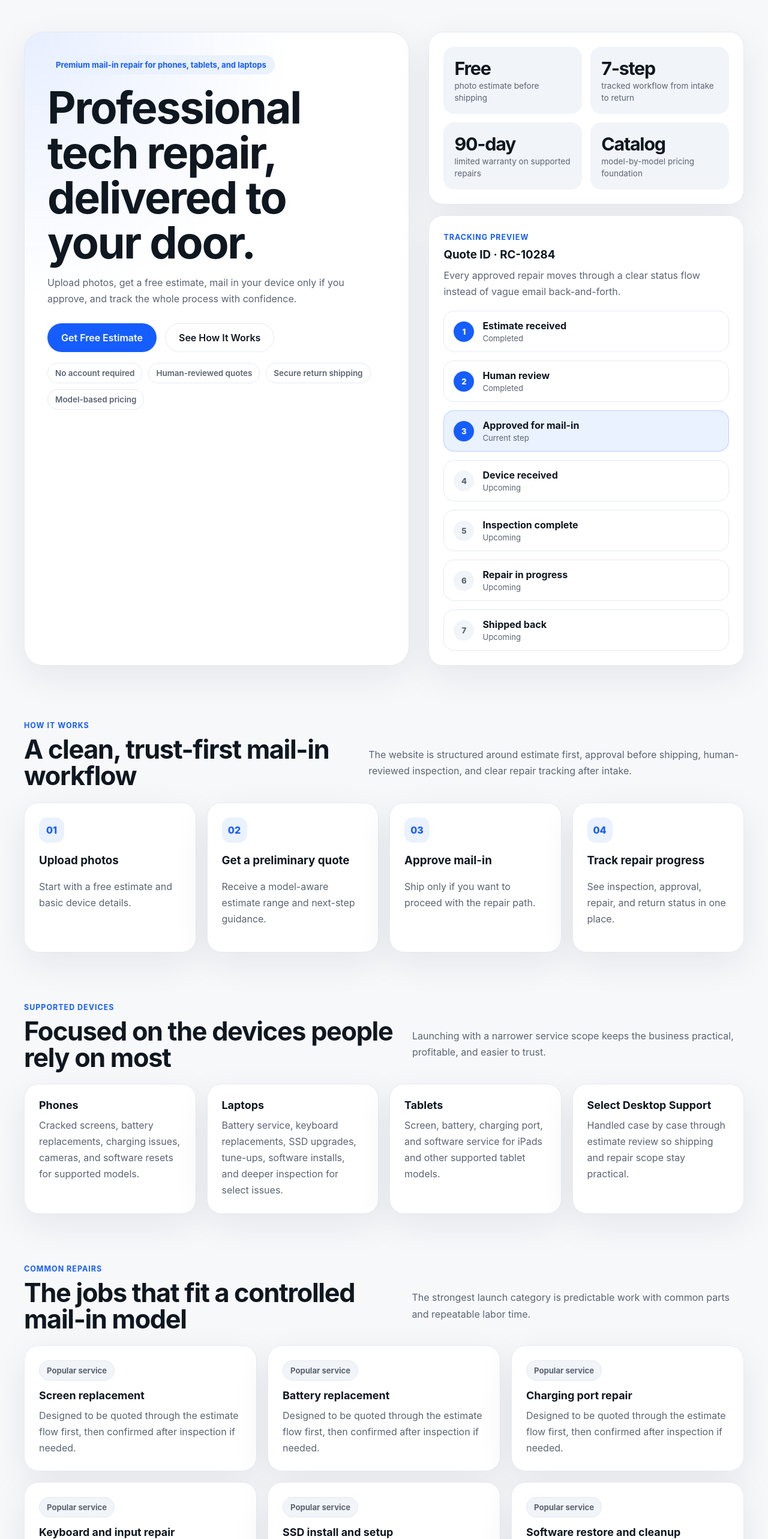
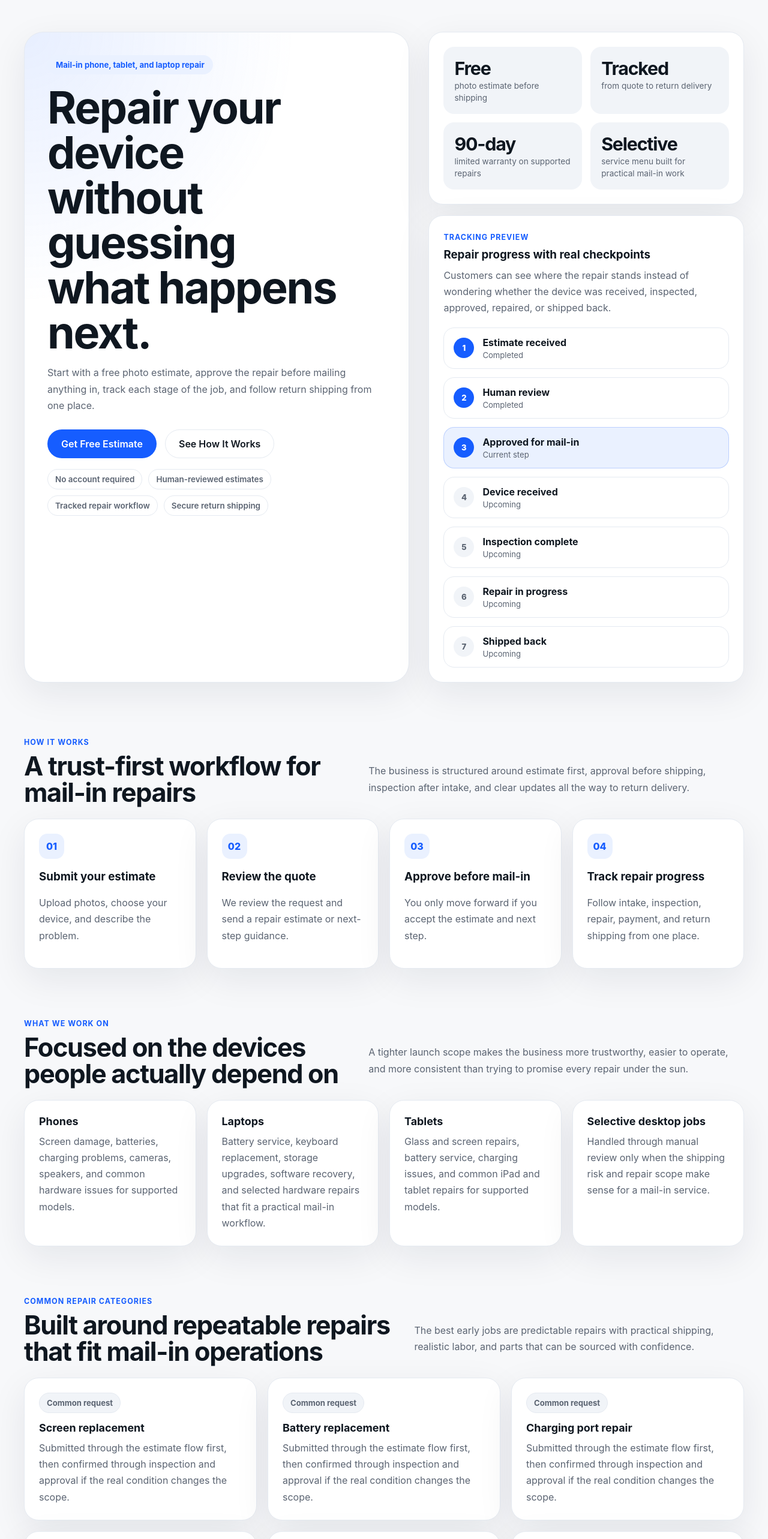
Before and after one commit to kkoly10/repair-center, a Next.js app: page / in a window 1280 px wide. Shown: the part 100-2666 px from the top of the page at 60% size. Built offline with nearby package versions, Linux system fonts and the light colour scheme; no server answers.

Commit message:
Update page.js

```diff
--- a/app/page.js
+++ b/app/page.js
@@ -5,19 +5,19 @@ import { REPAIR_STATUS_STEPS, REPAIR_CATALOG } from '../lib/repairCatalog'
 const deviceCards = [
   {
     title: 'Phones',
-    text: 'Cracked screens, battery replacements, charging issues, cameras, and software resets for supported models.',
+    text: 'Screen damage, batteries, charging problems, cameras, speakers, and common hardware issues for supported models.',
   },
   {
     title: 'Laptops',
-    text: 'Battery service, keyboard replacements, SSD upgrades, tune-ups, software installs, and deeper inspection for select issues.',
+    text: 'Battery service, keyboard replacement, storage upgrades, software recovery, and selected hardware repairs that fit a practical mail-in workflow.',
   },
   {
     title: 'Tablets',
-    text: 'Screen, battery, charging port, and software service for iPads and other supported tablet models.',
+    text: 'Glass and screen repairs, battery service, charging issues, and common iPad and tablet repairs for supported models.',
   },
   {
-    title: 'Select Desktop Support',
-    text: 'Handled case by case through estimate review so shipping and repair scope stay practical.',
+    title: 'Selective desktop jobs',
+    text: 'Handled through manual review only when the shipping risk and repair scope make sense for a mail-in service.',
   },
 ]
 
@@ -25,23 +25,23 @@ const commonRepairs = [
   'Screen replacement',
   'Battery replacement',
   'Charging port repair',
-  'Keyboard and input repair',
-  'SSD install and setup',
-  'Software restore and cleanup',
+  'Keyboard repair',
+  'SSD upgrade and setup',
+  'Software recovery and cleanup',
 ]
 
-const testimonials = [
+const trustPoints = [
   {
-    title: 'Made for trust',
-    text: 'The site is positioned around photo estimates, tracked status, and approval before repair so customers never feel like they are mailing a device into a black box.',
+    title: 'Clear before you ship',
+    text: 'Customers start with photos and device details first. That keeps the process low-friction and helps filter unrealistic jobs before anything is mailed.',
   },
   {
-    title: 'Built for part-time operations',
-    text: 'The flow supports controlled intake, fixed weekly capacity, and a clean handoff from estimate to inspection to return shipping.',
+    title: 'Approval before repair',
+    text: 'The repair flow is structured so work is not quietly pushed forward without a visible estimate, approval step, and tracked status updates.',
   },
   {
-    title: 'Ready for catalog-based pricing',
-    text: 'The current starter build already includes a model-based pricing seed so the site can evolve into a real quote engine.',
+    title: 'Built for real operations',
+    text: 'This system is designed around controlled intake, part-time technician capacity, inspection checkpoints, and return shipping visibility.',
   },
 ]
 
@@ -58,11 +58,11 @@ export default function HomePage() {
       <section className='hero'>
         <div className='site-shell hero-grid'>
           <div className='hero-copy'>
-            <div className='eyebrow'>Premium mail-in repair for phones, tablets, and laptops</div>
-            <h1>Professional tech repair, delivered to your door.</h1>
+            <div className='eyebrow'>Mail-in phone, tablet, and laptop repair</div>
+            <h1>Repair your device without guessing what happens next.</h1>
             <p>
-              Upload photos, get a free estimate, mail in your device only if you approve,
-              and track the whole process with confidence.
+              Start with a free photo estimate, approve the repair before mailing anything in,
+              track each stage of the job, and follow return shipping from one place.
             </p>
 
             <div className='hero-actions-row'>
@@ -76,9 +76,9 @@ export default function HomePage() {
 
             <div className='trust-row'>
               <span className='badge'>No account required</span>
-              <span className='badge'>Human-reviewed quotes</span>
+              <span className='badge'>Human-reviewed estimates</span>
+              <span className='badge'>Tracked repair workflow</span>
               <span className='badge'>Secure return shipping</span>
-              <span className='badge'>Model-based pricing</span>
             </div>
           </div>
 
@@ -89,23 +89,26 @@ export default function HomePage() {
                 <span>photo estimate before shipping</span>
               </div>
               <div className='metric'>
-                <strong>7-step</strong>
-                <span>tracked workflow from intake to return</span>
+                <strong>Tracked</strong>
+                <span>from quote to return delivery</span>
               </div>
               <div className='metric'>
                 <strong>90-day</strong>
                 <span>limited warranty on supported repairs</span>
               </div>
               <div className='metric'>
-                <strong>Catalog</strong>
-                <span>model-by-model pricing foundation</span>
+                <strong>Selective</strong>
+                <span>service menu built for practical mail-in work</span>
               </div>
             </div>
 
             <div className='panel'>
               <div className='kicker'>Tracking preview</div>
-              <h3>Quote ID · RC-10284</h3>
-              <p>Every approved repair moves through a clear status flow instead of vague email back-and-forth.</p>
+              <h3>Repair progress with real checkpoints</h3>
+              <p>
+                Customers can see where the repair stands instead of wondering whether the device
+                was received, inspected, approved, repaired, or shipped back.
+              </p>
               <div style={{ marginTop: 18 }}>
                 <StatusTracker steps={REPAIR_STATUS_STEPS} currentStep={2} />
               </div>
@@ -119,20 +122,20 @@ export default function HomePage() {
           <div className='section-head'>
             <div>
               <div className='kicker'>How it works</div>
-              <h2 className='section-title'>A clean, trust-first mail-in workflow</h2>
+              <h2 className='section-title'>A trust-first workflow for mail-in repairs</h2>
             </div>
             <p className='section-copy'>
-              The website is structured around estimate first, approval before shipping, human-reviewed inspection,
-              and clear repair tracking after intake.
+              The business is structured around estimate first, approval before shipping,
+              inspection after intake, and clear updates all the way to return delivery.
             </p>
           </div>
 
           <div className='steps-grid'>
             {[
-              ['01', 'Upload photos', 'Start with a free estimate and basic device details.'],
-              ['02', 'Get a preliminary quote', 'Receive a model-aware estimate range and next-step guidance.'],
-              ['03', 'Approve mail-in', 'Ship only if you want to proceed with the repair path.'],
-              ['04', 'Track repair progress', 'See inspection, approval, repair, and return status in one place.'],
+              ['01', 'Submit your estimate', 'Upload photos, choose your device, and describe the problem.'],
+              ['02', 'Review the quote', 'We review the request and send a repair estimate or next-step guidance.'],
+              ['03', 'Approve before mail-in', 'You only move forward if you accept the estimate and next step.'],
+              ['04', 'Track repair progress', 'Follow intake, inspection, repair, payment, and return shipping from one place.'],
             ].map(([number, title, text]) => (
               <div key={number} className='step-card'>
                 <div className='step-number'>{number}</div>
@@ -148,11 +151,12 @@ export default function HomePage() {
         <div className='site-shell'>
           <div className='section-head'>
             <div>
-              <div className='kicker'>Supported devices</div>
-              <h2 className='section-title'>Focused on the devices people rely on most</h2>
+              <div className='kicker'>What we work on</div>
+              <h2 className='section-title'>Focused on the devices people actually depend on</h2>
             </div>
             <p className='section-copy'>
-              Launching with a narrower service scope keeps the business practical, profitable, and easier to trust.
+              A tighter launch scope makes the business more trustworthy, easier to operate, and
+              more consistent than trying to promise every repair under the sun.
             </p>
           </div>
 
@@ -171,21 +175,23 @@ export default function HomePage() {
         <div className='site-shell'>
           <div className='section-head'>
             <div>
-              <div className='kicker'>Common repairs</div>
-              <h2 className='section-title'>The jobs that fit a controlled mail-in model</h2>
+              <div className='kicker'>Common repair categories</div>
+              <h2 className='section-title'>Built around repeatable repairs that fit mail-in operations</h2>
             </div>
             <p className='section-copy'>
-              The strongest launch category is predictable work with common parts and repeatable labor time.
+              The best early jobs are predictable repairs with practical shipping, realistic labor,
+              and parts that can be sourced with confidence.
             </p>
           </div>
 
           <div className='grid-3'>
             {commonRepairs.map((repair) => (
               <div key={repair} className='repair-card'>
-                <span className='price-chip'>Popular service</span>
+                <span className='price-chip'>Common request</span>
                 <h3 style={{ marginTop: 14 }}>{repair}</h3>
                 <p>
-                  Designed to be quoted through the estimate flow first, then confirmed after inspection if needed.
+                  Submitted through the estimate flow first, then confirmed through inspection and
+                  approval if the real condition changes the scope.
                 </p>
               </div>
             ))}
@@ -197,26 +203,29 @@ export default function HomePage() {
         <div className='site-shell'>
           <div className='section-head'>
             <div>
-              <div className='kicker'>Starter pricing preview</div>
-              <h2 className='section-title'>Seeded with model-based catalog logic</h2>
+              <div className='kicker'>Supported pricing foundation</div>
+              <h2 className='section-title'>Model-based catalog structure behind the estimate flow</h2>
             </div>
             <p className='section-copy'>
-              This first build includes a starter catalog so customers can choose a category, brand, model, and repair type.
+              Customers can already choose a category, brand, model, and repair type. That gives
+              the site a real operational foundation instead of a fake quote form.
             </p>
           </div>
 
           <div className='grid-3'>
             {highlightedRepairs.map((item) => (
               <div key={`${item.model}-${item.preview.key}`} className='feature-card'>
-                <span className='mini-chip'>{item.brand} · {item.category}</span>
+                <span className='mini-chip'>
+                  {item.brand} · {item.category}
+                </span>
                 <h3 style={{ marginTop: 14 }}>{item.model}</h3>
                 <p>{item.preview.label}</p>
                 <div style={{ marginTop: 16 }} className='price-chip'>
                   {item.preview.mode === 'fixed'
                     ? `$${item.preview.price}`
                     : item.preview.mode === 'range'
-                    ? `$${item.preview.min}–$${item.preview.max}`
-                    : 'Inspection required'}
+                      ? `$${item.preview.min}–$${item.preview.max}`
+                      : 'Inspection required'}
                 </div>
               </div>
             ))}
@@ -224,11 +233,10 @@ export default function HomePage() {
 
           <div className='cta-strip'>
             <div>
-              <div className='kicker'>Ready to build out the full flow</div>
-              <h3 className='card-title'>Start with the estimate page and track page now.</h3>
+              <div className='kicker'>Start here</div>
+              <h3 className='card-title'>Get the free estimate first.</h3>
               <p className='muted'>
-                The current MVP is designed for Vercel and Next.js, and can later connect to storage, payments,
-                and real quote records.
+                That is the front door of the business and the first step before any device is mailed in.
               </p>
             </div>
             <div className='inline-actions'>
@@ -236,7 +244,7 @@ export default function HomePage() {
                 Open Estimate Page
               </Link>
               <Link href='/track' className='button button-secondary'>
-                View Tracking Page
+                Track a Repair
               </Link>
             </div>
           </div>
@@ -247,16 +255,17 @@ export default function HomePage() {
         <div className='site-shell'>
           <div className='section-head'>
             <div>
-              <div className='kicker'>Why this stands out</div>
-              <h2 className='section-title'>Built like a premium service business, not a generic repair shop</h2>
+              <div className='kicker'>Why customers trust this model</div>
+              <h2 className='section-title'>More transparent than the usual repair-shop experience</h2>
             </div>
             <p className='section-copy'>
-              The site emphasizes clarity, status visibility, and quote control, with room for AI triage later.
+              The public site is designed to feel controlled, clear, and professional — not vague,
+              rushed, or generic.
             </p>
           </div>
 
           <div className='grid-3'>
-            {testimonials.map((item) => (
+            {trustPoints.map((item) => (
               <div key={item.title} className='testimonial'>
                 <h3>{item.title}</h3>
                 <p>{item.text}</p>
```
